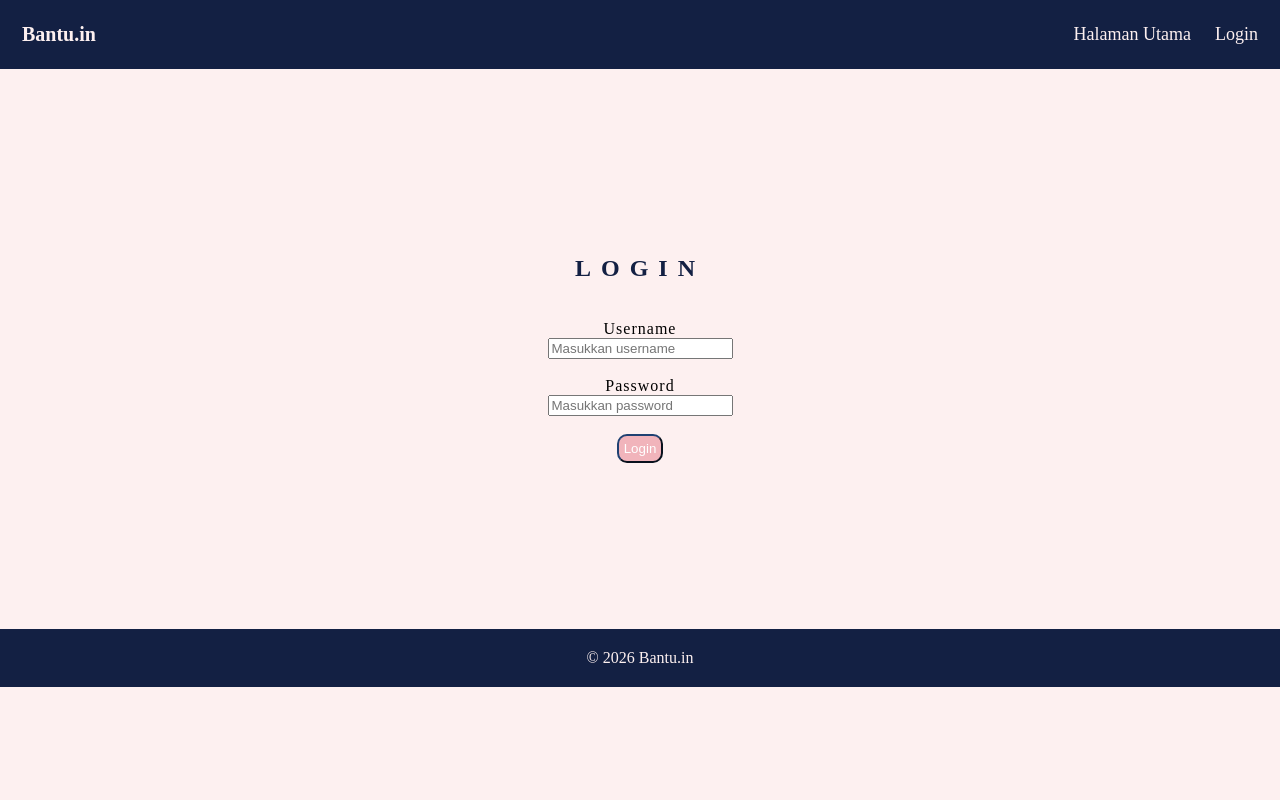
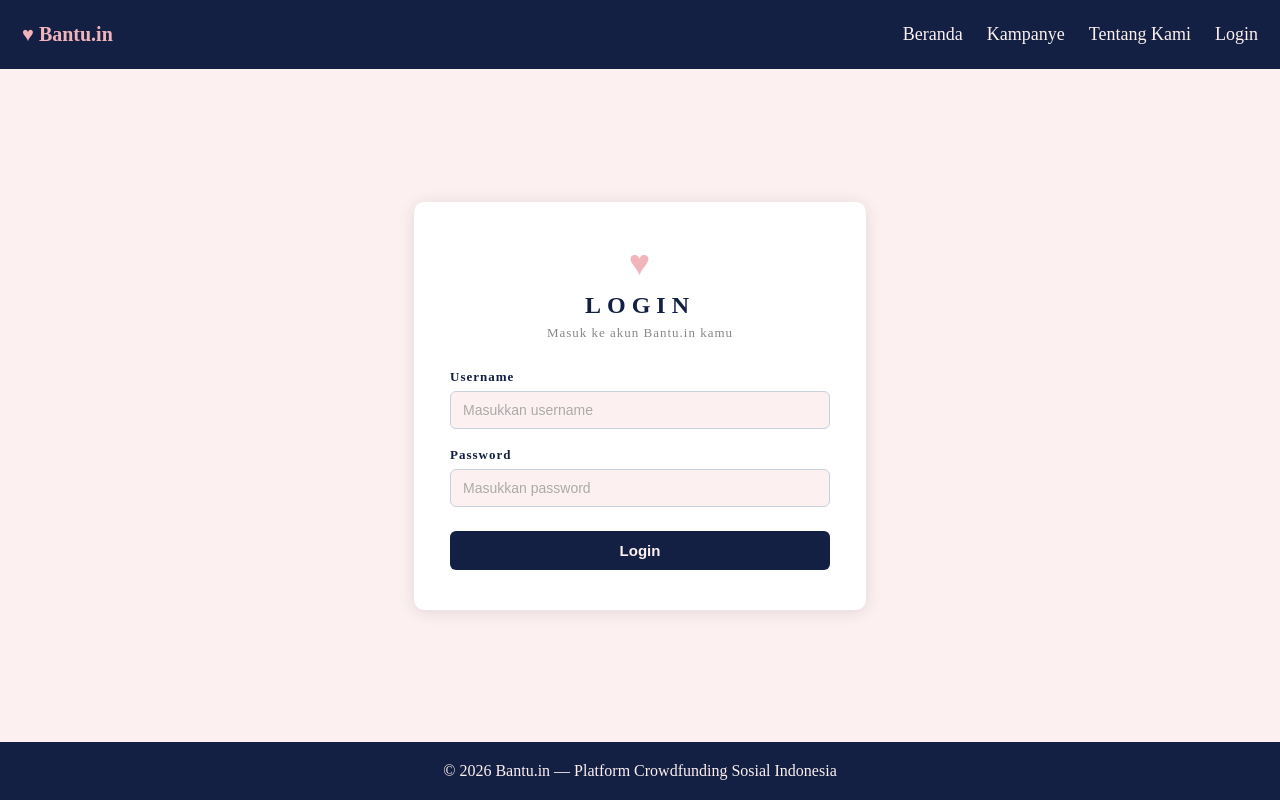
Before and after one commit to eskaex/ProjectPrProgWeb, a PHP site: page /login.html in a window 1280 px wide. Run offline with PHP 8.4, Linux system fonts and the light colour scheme.

Commit message:
benerin header footer login

```diff
--- a/Crowdfunding Bantu.in/login.html
+++ b/Crowdfunding Bantu.in/login.html
@@ -8,39 +8,43 @@
 </head>
 <body>
     <header class="header">
-        <a class="logo">Bantu.in</a>
+        <a href="index.html" class="logo">♥︎ Bantu.in</a>
         <nav class="navbar-right">
-            <a href="index.html">Halaman Utama</a>
+            <a href="index.html">Beranda</a>
+            <a href="index.html">Kampanye</a>
+            <a href="index.html">Tentang Kami</a>
             <a href="login.html">Login</a>
         </nav>
     </header>
 
     <main class="loginContainer">
         <div class="loginPage">
-            <h2 id="tulisanLogin">LOGIN</h2>
-            <br>
+            <div class="login-header">
+                <span class="login-logo-icon">♥︎</span>
+                <h2 id="tulisanLogin">LOGIN</h2>
+                <p class="login-sub">Masuk ke akun Bantu.in kamu</p>
+            </div>
 
             <form>
-                <div>
+
+                <div class="login-field">
                     <label for="username">Username</label>
-                    <br>
                     <input type="text" id="username" name="username" placeholder="Masukkan username" required>
+                </div>
 
-                    <br><br>
+                <div class="login-field">
+                    <label for="password">Password</label>
+                    <input type="password" id="password" name="password" placeholder="Masukkan password" required>
+                </div>
 
-                    <label for="password">Password</label>
-                    <br>
-                    <input type="text" id="password" name="password" placeholder="Masukkan password" required>
+                <button id="login" type="submit">Login</button>
 
-                    <br><br>
-
-                    <button id="login" type="submit">Login</button>
-                </div>
             </form>
         </div>
     </main>
+
     <footer class="footer">
-    <p>&copy; 2026 Bantu.in</p>
+        <p>&copy; 2026 Bantu.in &mdash; Platform Crowdfunding Sosial Indonesia</p>
     </footer>
 </body>
 </html>
--- a/Crowdfunding Bantu.in/style.css
+++ b/Crowdfunding Bantu.in/style.css
@@ -1,7 +1,14 @@
 body {
+    display: flex;
+    flex-direction: column;
+    min-height: 100vh;
     margin: 0;
     padding: 0;
     background-color: #FDF0F0;
+}
+
+main {
+    flex: 1;
 }
 
 /*HEADER*/
@@ -27,6 +34,8 @@ body {
 .header a.logo {
     font-size: 20px;
     font-weight: bold;
+    color: #F1B4BB;
+    float: left;
 }
 
 .navbar-right a:hover {
@@ -168,8 +177,8 @@ Pink Krem (?) #FDF0F0*/
     background-color: #132043;
     padding: 20px;
     overflow: hidden;
-    position: sticky;
-    bottom: 0;
+    position: static;
+    bottom: auto;
 }
 
 .footer p{
@@ -189,7 +198,7 @@ Pink Krem (?) #FDF0F0*/
 /* BAGIAN LOGIN PAGE */
 
 main.loginContainer{
-    min-height: 70vh;
+    min-height: auto;
     display: flex;
     justify-content: center;
     align-items: center;
@@ -197,18 +206,100 @@ main.loginContainer{
     letter-spacing: 1px;
 }
 
+.loginPage {
+    background-color: #ffffff;
+    border-radius: 10px;
+    box-shadow: 0 2px 16px rgba(19, 32, 67, 0.12);
+    padding: 40px 36px;
+    width: 100%;
+    max-width: 380px;
+    text-align: center;
+}
+
+.login-header {
+    margin-bottom: 28px;
+}
+
+.login-logo-icon {
+    font-size: 36px;
+    color: #F1B4BB;
+    display: block;
+    margin-bottom: 8px;
+}
+
+.login-sub {
+    font-size: 13px;
+    color: #888888;
+    margin: 0;
+}
+
 h2#tulisanLogin {
-    letter-spacing: 10px;
+    font-size: 24px;
+    letter-spacing: 6px;
+    color: #132043;
+    margin: 0 0 6px 0;
+}
+
+.login-field {
+    text-align: left;
+    margin-bottom: 18px;
+}
+
+.login-field label {
+    display: block;
+    font-size: 13px;
+    font-weight: bold;
+    color: #132043;
+    margin-bottom: 6px;
+}
+
+.login-field input {
+    width: 100%;
+    padding: 10px 12px;
+    border: 1.5px solid #c8d0dc;
+    border-radius: 6px;
+    font-size: 14px;
+    background-color: #FDF0F0;
+    color: #132043;
+    box-sizing: border-box;
+    font-family: Arial, sans-serif;
+    outline: none;
+}
+
+.login-field input:focus {
+    border-color: #1F4172;
+    background-color: #ffffff;
+}
+
+.login-field input::placeholder {
+    color: #aaaaaa;
+}
+
+button#login {
+    width: 100%;
+    padding: 11px;
+    background-color: #132043;
+    color: #FDF0F0;
+    border: none;
+    border-radius: 6px;
+    font-size: 15px;
+    font-weight: bold;
+    cursor: pointer;
+    margin-top: 6px;
+    transition: background-color 0.2s;
+    font-family: Arial, sans-serif;
+}
+
+button#login:hover {
+    background-color: #1F4172;
+}
+
+button#login:active {
+    background-color: #F1B4BB;
     color: #132043;
 }
 
-button#login {
-    background-color: #F1B4BB;
-    padding: 5px;
-    border-radius: 10px;
-    color: white;
-    border-color: #1F4172;
-}
+
 
 /* INI BAGIAN HOME PAGEE YH */
 /* ================================================
```
Also changed, not shown: Crowdfunding Bantu.in/detail.html (+8 -4 lines).
